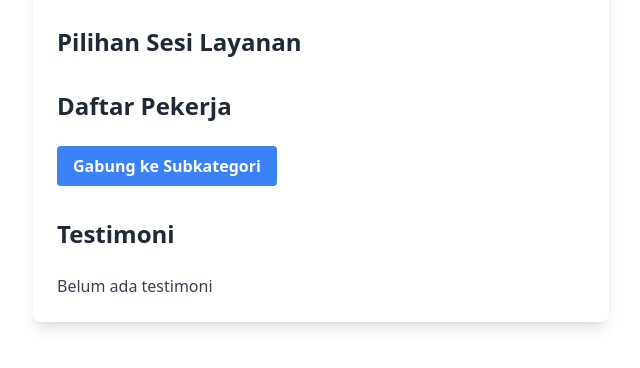
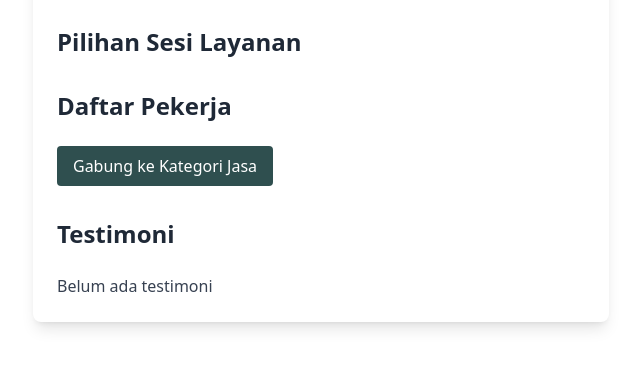
Before and after one commit to nobeljb/SIJARTA, a Django app: template hijau/templates/subcategory_worker.html in a window 1280 px wide. Shown: the part 166-534 px from the top of the page, without its empty margins (319-959 px from the left). Run offline with Django 5.2, Linux system fonts and the light colour scheme; the template is opened without the code that fills it, so the values that code supplies are empty; some libraries are stand-ins or nearby versions.

Commit message:
benerin tampilan

```diff
--- a/hijau/templates/create_pesanan.html
+++ b/hijau/templates/create_pesanan.html
@@ -49,7 +49,7 @@
 
         <!-- Submit Button -->
         <div class="mt-8 text-center">
-            <button type="submit" class="w-full sm:w-auto px-6 py-3 bg-[#2C5F59] text-white font-semibold rounded-lg hover:bg-green-800 transition duration-200">
+            <button type="submit" class="w-full sm:w-auto px-6 py-3 bg-[#2C5F59] text-white font-semibold rounded-lg hover:text-[#2C5F59] transition duration-200">
                 Submit
             </button>
         </div>
--- a/hijau/templates/homepage.html
+++ b/hijau/templates/homepage.html
@@ -32,7 +32,7 @@
 
         <!-- Search Button -->
         <div class="mb-6 text-center">
-            <button id="search-button" class="w-full sm:w-auto px-6 py-3 bg-[#2C5F59] text-white font-semibold rounded-lg transition duration-200">Cari</button>
+            <button id="search-button" class="w-full sm:w-auto px-6 py-3 bg-[#2C5F59] hover:text-[#2C5F59] text-white font-semibold rounded-lg transition duration-200">Cari</button>
         </div>
 
         <!-- Daftar Subkategori per Kategori -->
--- a/hijau/templates/subcategory_worker.html
+++ b/hijau/templates/subcategory_worker.html
@@ -31,9 +31,9 @@
         {% if not joined %}
             <button
                 id="join-button"
-                class="bg-blue-500 hover:bg-blue-700 text-white font-bold py-2 px-4 rounded"
+                class="bg-[#2F4F4F] hover:text-[#2F4F4F] text-white px-4 py-2 rounded transition duration-200"
                 onclick="joinSubcategory('{{ subcategory.id_subkategori_jasa }}', '{{ penggunalogin.id_user }}')">
-                Gabung ke Subkategori
+                Gabung ke Kategori Jasa
             </button>
         {% endif %}
     </ul>
```
